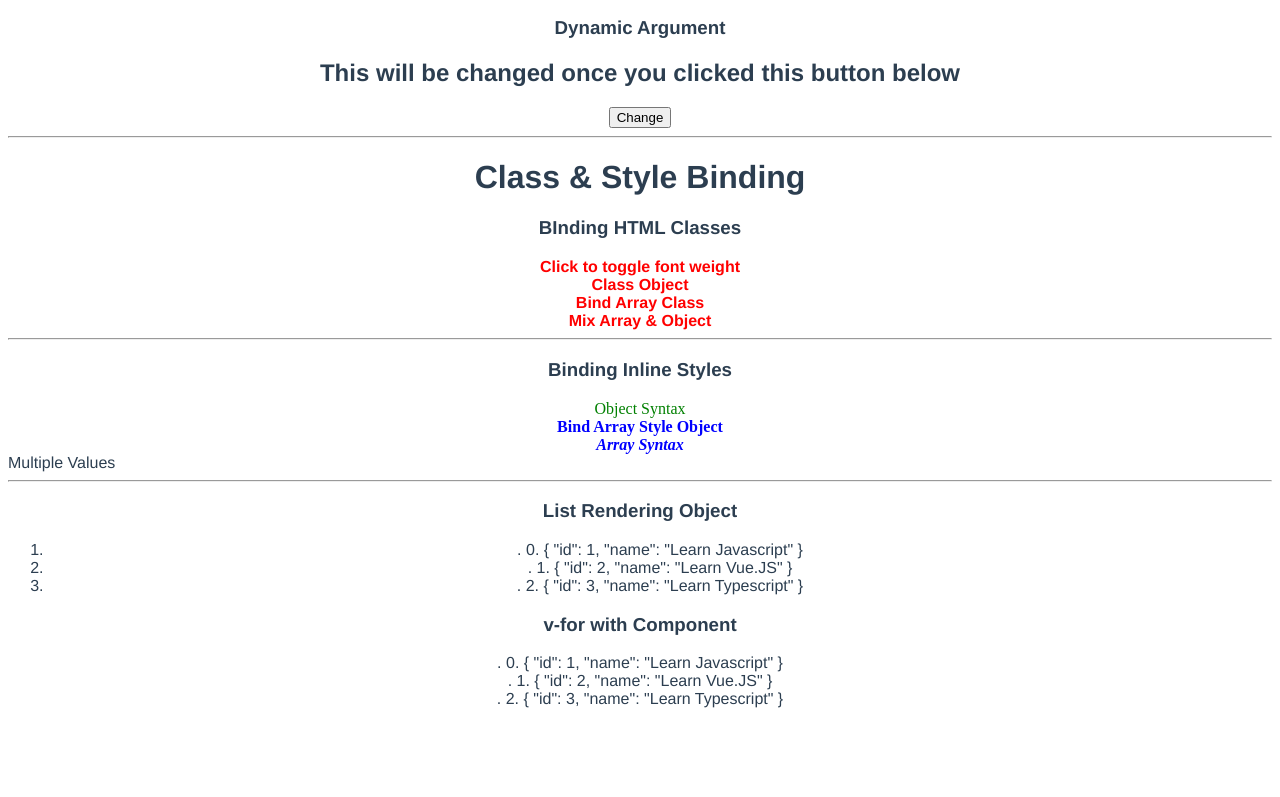
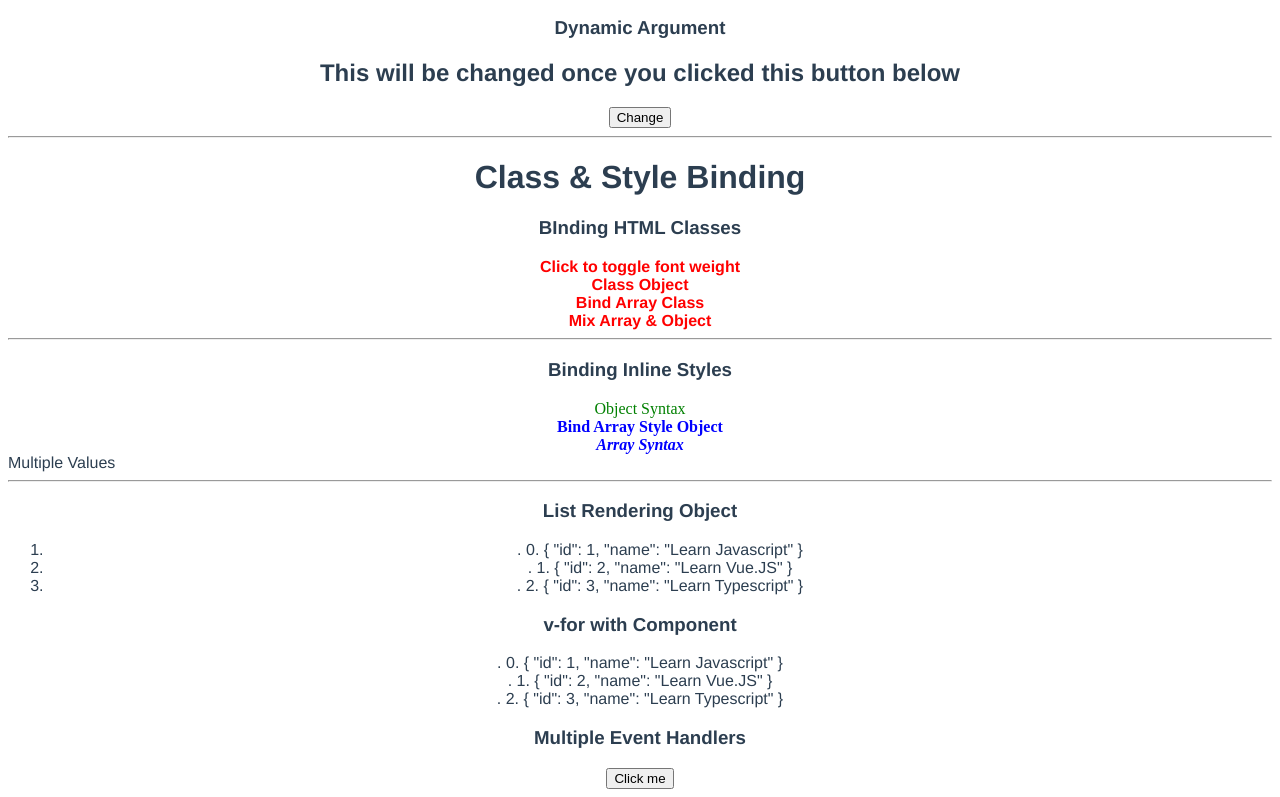
Before and after one commit to nor1c/vue-play, a Vue app in the folder hello-world/: page /misc in a window 1280 px wide. Shown: the part 1851-2648 px from the top of the page. Before the commit the page ends 2567 px from the top, so only its background shows below. Built offline with nearby package versions, Linux system fonts and the light colour scheme.

Commit message:
multiple event handlers

```diff
--- a/hello-world/src/views/Misc.vue
+++ b/hello-world/src/views/Misc.vue
@@ -185,6 +185,11 @@
             <h3>v-for with Component</h3>
             <VForComponent v-for="(todo, index) in todos" :key="index" :index="index" :item="todo"></VForComponent>
         </div>
+
+        <div>
+            <h3>Multiple Event Handlers</h3>
+            <button @click="one('one'), two('two')">Click me</button>
+        </div>
     </div>
 </template>
 
@@ -252,6 +257,12 @@ export default {
         },
         changeTheText: function (updatedText) {
             this.thisWillBeChanged = updatedText
+        },
+        one: function () {
+            alert('one')
+        },
+        two: function () {
+            alert('two')
         }
     }
 }
--- a/hello-world/src/views/TodoListApp.vue
+++ b/hello-world/src/views/TodoListApp.vue
@@ -4,12 +4,14 @@
             <input type="text" v-model="newTodoText" placeholder="New Todo">
             <button>Add</button>
         </form>
+        <ul>
             <TodoListItem
                 v-for="(todo, index) in todos"
                 :key="index"
                 :item="todo"
                 @remove="todos.splice(index, 1)"
             ></TodoListItem>
+        </ul>
     </div>
 </template>
 
```
Lines whose indentation alone changed are shown as unchanged.
